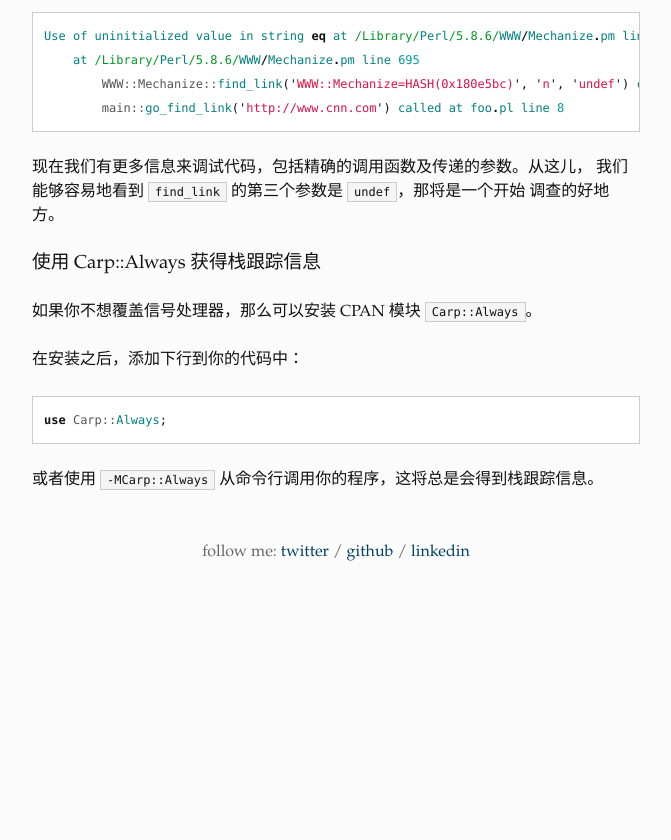
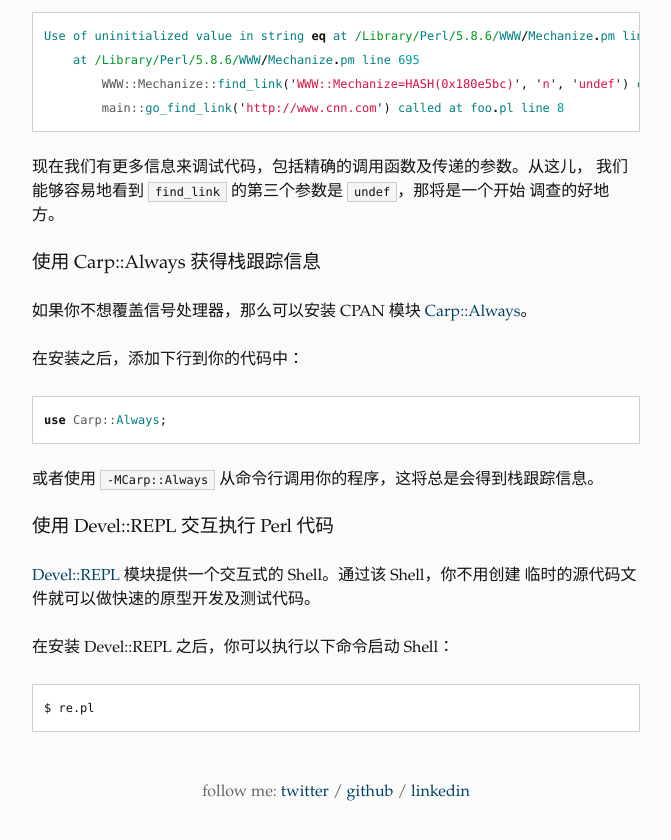
Before and after one commit to xuxiaodong/perl-things, a Jekyll site: the page built from _posts/2013-10-28-debugging.markdown, in a window 1280 px wide and 900 px high, scrolled down 3714 px. Shown: the top 840 px of the window, without its empty margins (304-975 px from the left). Built offline with Jekyll 4.4.1, drawn with Linux system fonts in a browser that asks for light colours; Markdown is read by kramdown in place of the engine named in the settings; before the commit the page ends 4374 px from its top, so only the background shows below that.

Commit message:
Update post: debugging

````diff
--- a/_posts/2013-10-28-debugging.markdown
+++ b/_posts/2013-10-28-debugging.markdown
@@ -179,7 +179,7 @@ Use of uninitialized value in string eq at /Library/Perl/5.8.6/WWW/Mechanize.pm
 
 ### 使用 Carp::Always 获得栈跟踪信息
 
-如果你不想覆盖信号处理器，那么可以安装 CPAN 模块 `Carp::Always`。
+如果你不想覆盖信号处理器，那么可以安装 CPAN 模块 [Carp::Always][c]。
 
 在安装之后，添加下行到你的代码中：
 
@@ -189,6 +189,19 @@ use Carp::Always;
 
 或者使用 `-MCarp::Always` 从命令行调用你的程序，这将总是会得到栈跟踪信息。
 
+### 使用 Devel::REPL 交互执行 Perl 代码
+
+[Devel::REPL][d] 模块提供一个交互式的 Shell。通过该 Shell，你不用创建
+临时的源代码文件就可以做快速的原型开发及测试代码。
+
+在安装 Devel::REPL 之后，你可以执行以下命令启动 Shell：
+
+```
+$ re.pl
+```
+
 [s]: http://perldoc.perl.org/strict.html
 [r]: http://perldoc.perl.org/perlref.html#Symbolic-references
 [m]: http://www.perlmonks.org/?node_id=482733
+[c]: https://metacpan.org/release/Carp-Always
+[d]: https://metacpan.org/release/Devel-REPL
````
